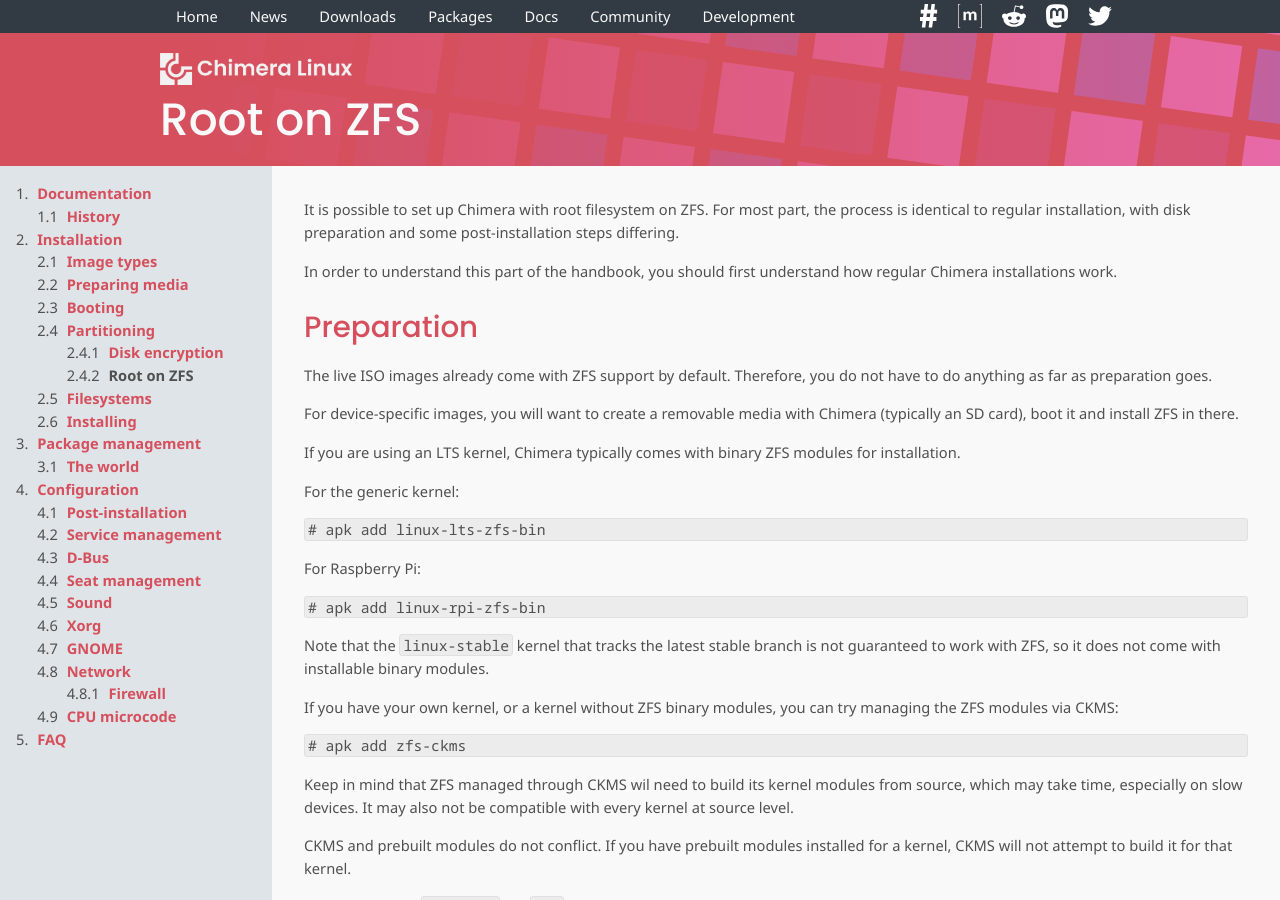
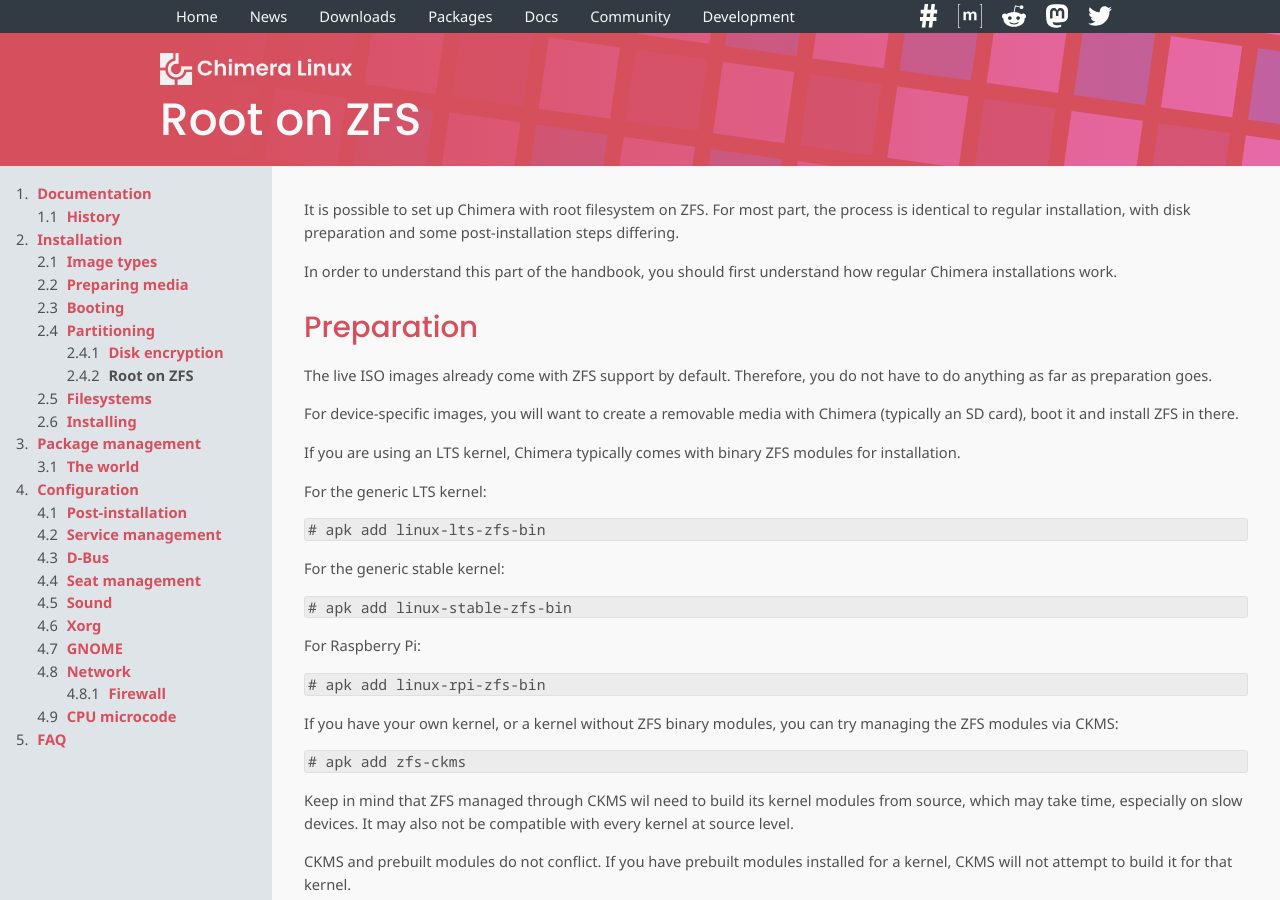
Before and after one commit to chimera-linux/chimera-linux.github.io, a Jekyll site: the page built from _docs/installation/partitioning/zfs.md, in a window 1280 px wide and 900 px high. Built offline with Jekyll 4.4.1, drawn with Linux system fonts in a browser that asks for light colours.

Commit message:
we have zfs modules for -stable now

````diff
--- a/_docs/installation/partitioning/zfs.md
+++ b/_docs/installation/partitioning/zfs.md
@@ -22,10 +22,16 @@
 If you are using an LTS kernel, Chimera typically comes with binary
 ZFS modules for installation.
 
-For the generic kernel:
+For the generic LTS kernel:
 
 ```
 # apk add linux-lts-zfs-bin
+```
+
+For the generic stable kernel:
+
+```
+# apk add linux-stable-zfs-bin
 ```
 
 For Raspberry Pi:
@@ -33,10 +39,6 @@
 ```
 # apk add linux-rpi-zfs-bin
 ```
-
-Note that the `linux-stable` kernel that tracks the latest stable branch
-is not guaranteed to work with ZFS, so it does not come with installable
-binary modules.
 
 If you have your own kernel, or a kernel without ZFS binary modules, you
 can try managing the ZFS modules via CKMS:
````
